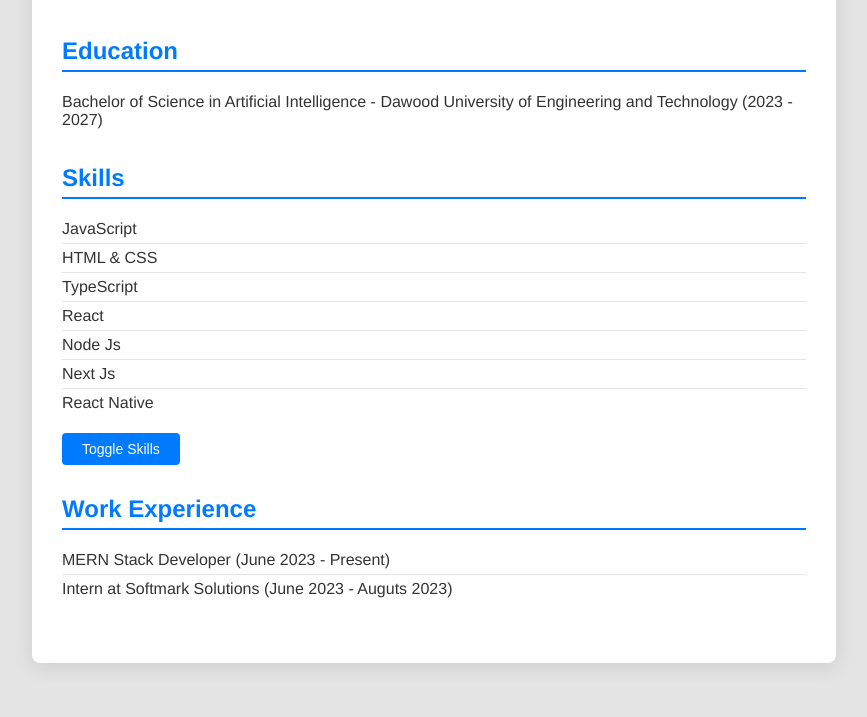
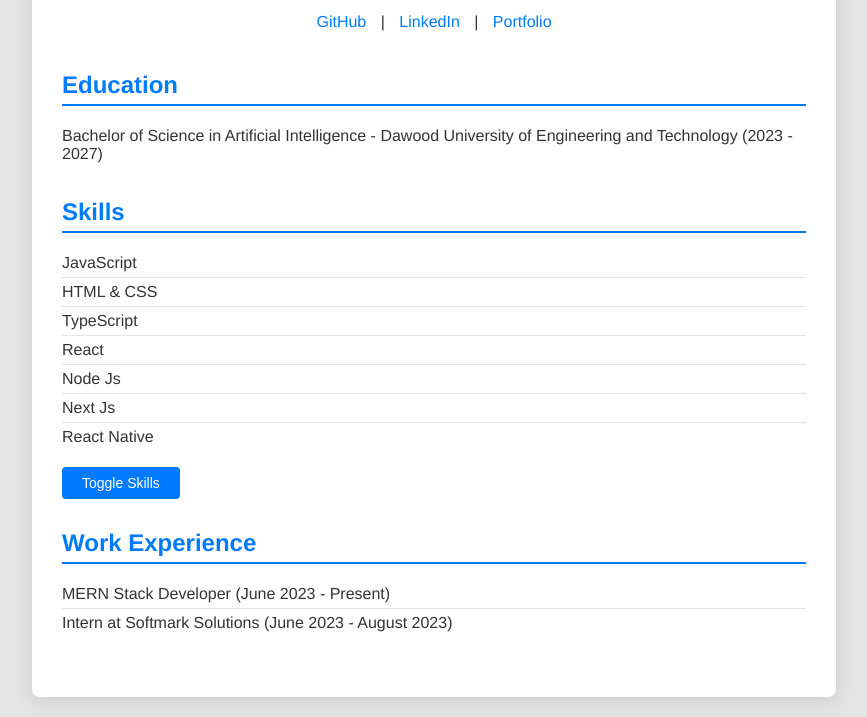
Before and after one commit to Rehman810/Resume-Builder, a plain HTML site: page index.html in a window 1280 px wide. Shown: the part 290-1007 px from the top of the page, without its empty margins (206-1073 px from the left). Before the commit the page ends 973 px from the top, so only its background shows below. Drawn offline with Linux system fonts and the light colour scheme.

Commit message:
add social links

```diff
--- a/index.html
+++ b/index.html
@@ -21,6 +21,27 @@
           Email: abdulrehmanwaseem103@gmail.com |
           Phone: +92 3062055472
         </p>
+
+        <!-- Social Links -->
+        <div class="social-links">
+          <a
+            href="https://github.com/Rehman810"
+            target="_blank"
+            >GitHub</a
+          >
+          |
+          <a
+            href="https://www.linkedin.com/in/abdul-rehman-waseem-7138031b5"
+            target="_blank"
+            >LinkedIn</a
+          >
+          |
+          <a
+            href="https://abdulrehman810-portfolio.netlify.app/"
+            target="_blank"
+            >Portfolio</a
+          >
+        </div>
       </section>
 
       <!-- Education -->
@@ -63,7 +84,7 @@
           </li>
           <li>
             Intern at Softmark Solutions (June
-            2023 - Auguts 2023)
+            2023 - August 2023)
           </li>
         </ul>
       </section>
--- a/style.css
+++ b/style.css
@@ -76,6 +76,22 @@ button {
   transition: background-color 0.3s ease;
 }
 
+.social-links {
+  margin-top: 15px;
+}
+
+.social-links a {
+  text-decoration: none;
+  color: #007bff;
+  margin: 0 10px;
+  font-size: 16px;
+  transition: color 0.3s ease;
+}
+
+.social-links a:hover {
+  color: #0056b3;
+}
+
 button:hover {
   background-color: #0056b3;
 }
```
